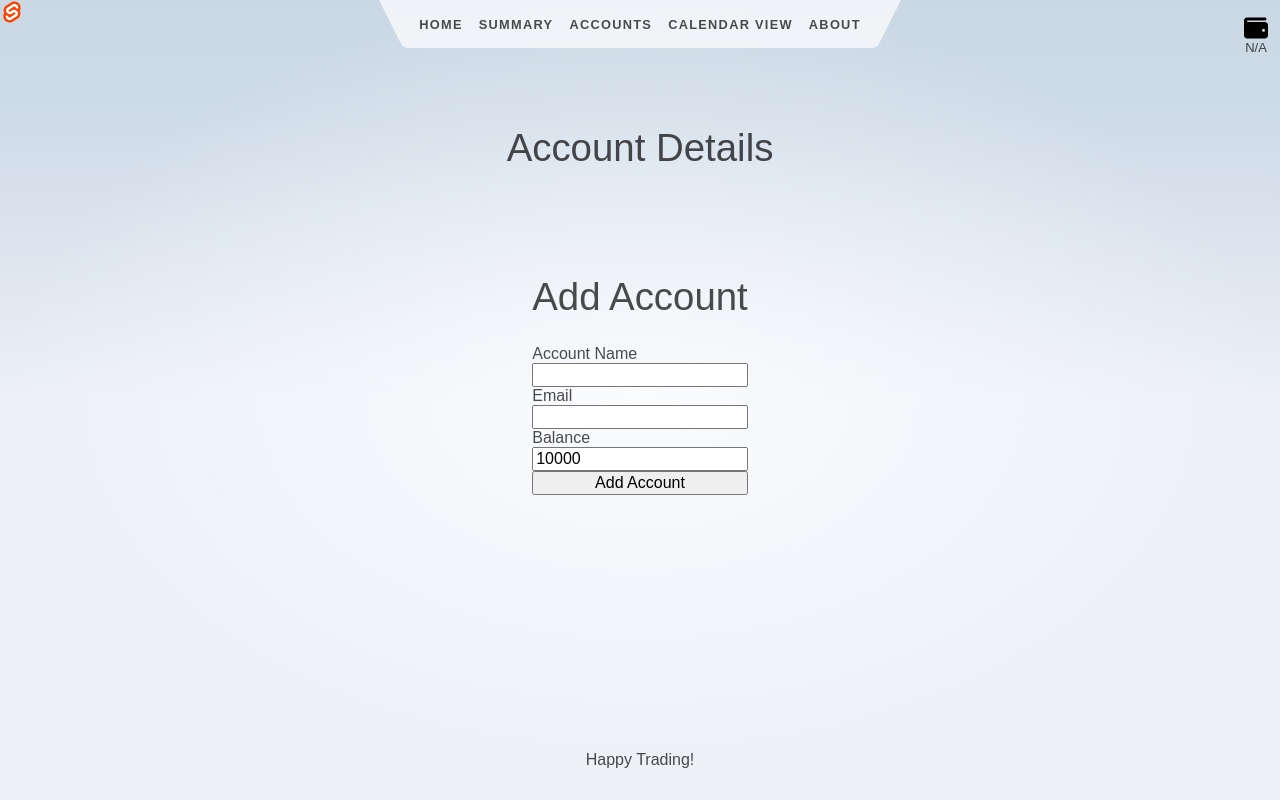
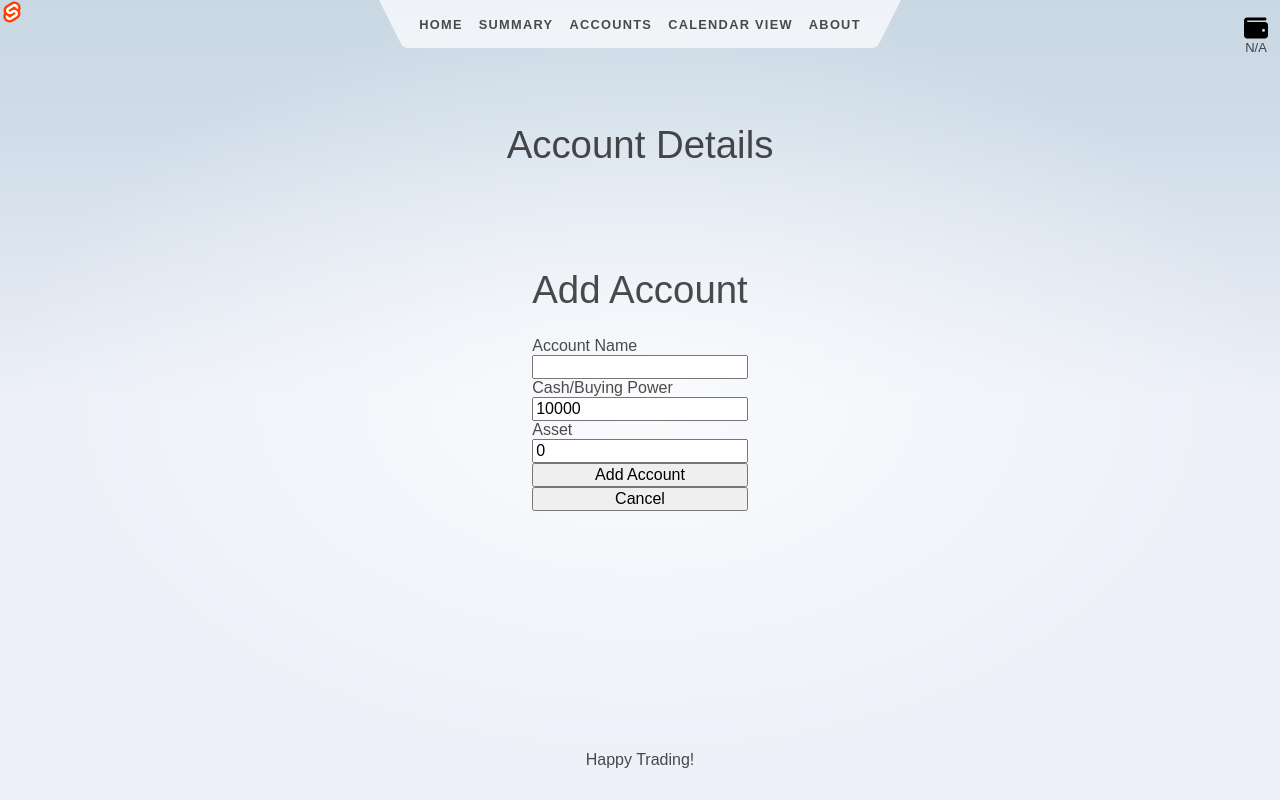
Before and after one commit to belloyang/tradejournal, a SvelteKit app: page /account-detail in a window 1280 px wide. Built offline with nearby package versions, Linux system fonts and the light colour scheme.

Commit message:
Update users table to trading_accounts with cash and asset fields

```diff
--- a/src/lib/utils/db-api.ts
+++ b/src/lib/utils/db-api.ts
@@ -47,18 +47,18 @@ export async function deleteTrade(trade: OptionTrade): Promise<{id: string}> {
 
 // add accounts api
 export async function fetchAllAccounts(): Promise<any> {
-    const response = await fetch(`${DB_HOST}:${DB_PORT}/api/users`);
+    const response = await fetch(`${DB_HOST}:${DB_PORT}/api/trading_accounts`);
     const result = await response.json();
     return result.data;
 }
 
-export async function addAccount(user: any): Promise<{id: string}> {
-    const response = await fetch(`${DB_HOST}:${DB_PORT}/api/users`, {
+export async function addAccount(account: any): Promise<{id: string}> {
+    const response = await fetch(`${DB_HOST}:${DB_PORT}/api/trading_accounts`, {
       method: 'POST',
       headers: {
         'Content-Type': 'application/json'
       },
-      body: JSON.stringify(user)
+      body: JSON.stringify({...account, created_at: new Date(), updated_at: new Date()})
     });
     return response.json();
 }
--- a/src/routes/account-detail/AddAccount.svelte
+++ b/src/routes/account-detail/AddAccount.svelte
@@ -1,9 +1,8 @@
 <script lang="ts">
-    import { page } from '$app/stores';
     import { addAccount } from '$lib/utils/db-api';
     import { Account } from './account';
 
-    let account: Account = new Account(0, '');
+    let account: Account = new Account('');
 
     function handleSubmit() {
         addAccount(account).then((response) => {
@@ -28,13 +27,13 @@
         <div class="container">
         <label for="accountName">Account Name</label>
         <input type="text" id="accountName" bind:value={account.name} required />
-        <label for='email'>Email</label>
-        <input type='email' id='email' bind:value={account.email} />
-
-        <label for="balance"> Balance </label>
-        <input type="number" id="balance" bind:value={account.balance} required />
+        <label for='cash'>Cash/Buying Power</label>
+        <input type='number' id='cash' step="0.01" bind:value={account.cash} />
+        <label for='asset'>Asset</label>
+        <input type='number' id='asset' step="0.01" bind:value={account.asset} />
 
         <button type="submit">Add Account</button>
+        <button on:click={() => window.location.href = '/account-list'}>Cancel</button>
         </div>
     </form>
 </div>
--- a/src/routes/account-detail/account.ts
+++ b/src/routes/account-detail/account.ts
@@ -1,16 +1,17 @@
 import { writable, type Writable } from "svelte/store";
 
 export class Account {
-    id: number;
+    id: number = -1;
     name: string;
-    email: string;
-    balance: number;
+    cash: number;
+    asset: number;
 
-    constructor(id: number, name: string, email: string = '', balance: number = 10_000) {
-        this.id = id;
+    get balance() { return this.cash + this.asset; }
+
+    constructor(name: string, cash: number = 10_000, asset: number = 0) {
         this.name = name;
-        this.email = email;
-        this.balance = balance;
+        this.cash = cash;
+        this.asset = asset;
     }
 }
 export const TradingAccounts = writable<Account[]>([]);
```
Also changed, not shown: database.ts (+5 -3 lines), server.ts (+8 -8 lines), src/routes/summary/+page.svelte (+8 -3 lines), 1 other file (tests, documents, lock files or other folders).
